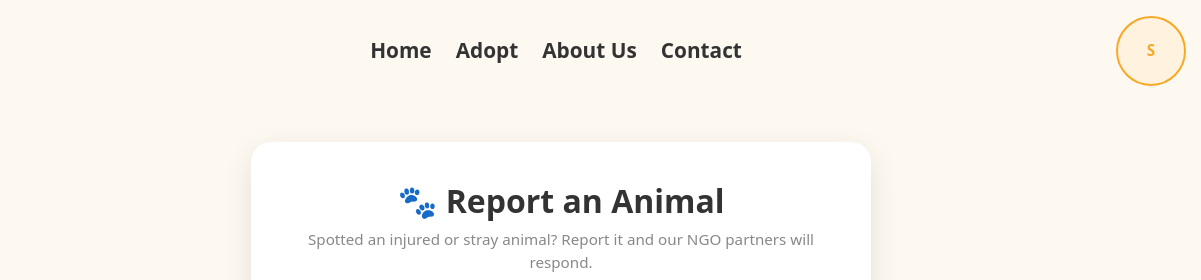
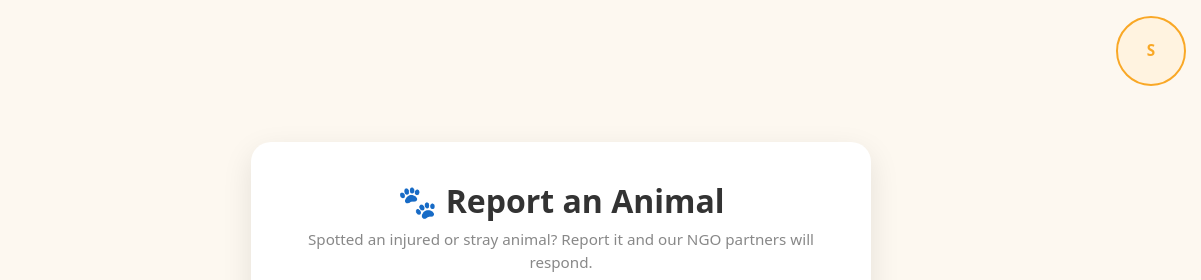
Before and after one commit to pattarbhoomi/ADOPTO-A-Pet-Adoption-site-2, a website: page frontend/report.html in a window 1280 px wide. Shown: the top 280 px of the page, 79-1280 px from the left. Drawn offline with nearby package versions, Linux system fonts and the light colour scheme; no server answers; sample sign-in values are in the browser's storage.

```diff
--- a/frontend/report.html
+++ b/frontend/report.html
@@ -189,14 +189,7 @@
     <div class="logo">
       <img src="images/logo.jpeg" alt="Adopto Logo" class="logo-img">
     </div>
-    <nav>
-      <ul>
-        <li><a href="index.html">Home</a></li>
-        <li><a href="adoption.html">Adopt</a></li>
-        <li><a href="about.html">About Us</a></li>
-        <li><a href="contact.html">Contact</a></li>
-      </ul>
-    </nav>
+
     <div class="auth-buttons">
 
       <a href="#" class="profile-btn" onclick="openSidebar(); return false;" style="display:none;">Profile</a>
```
